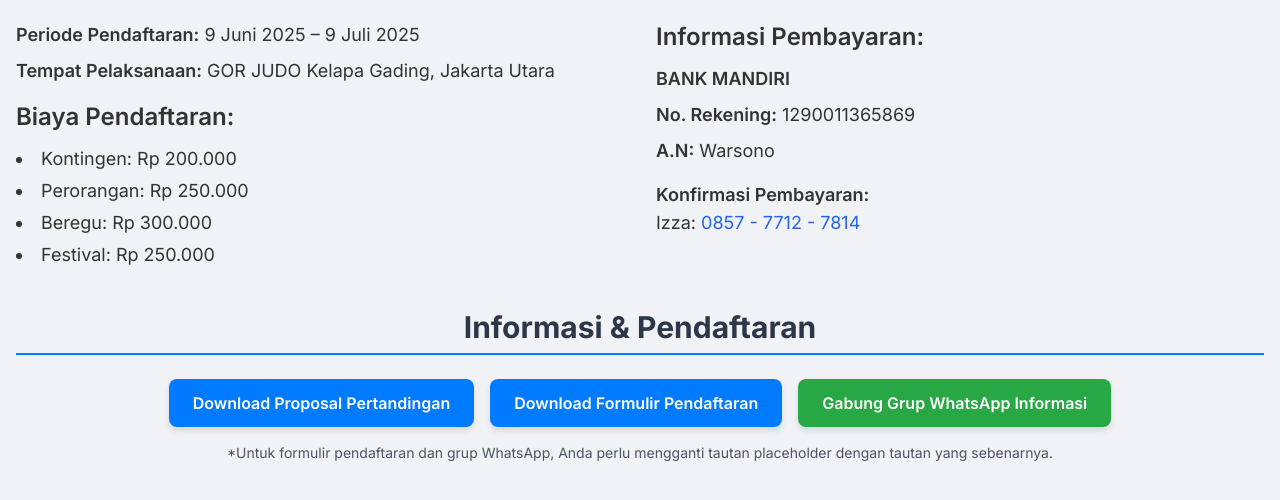
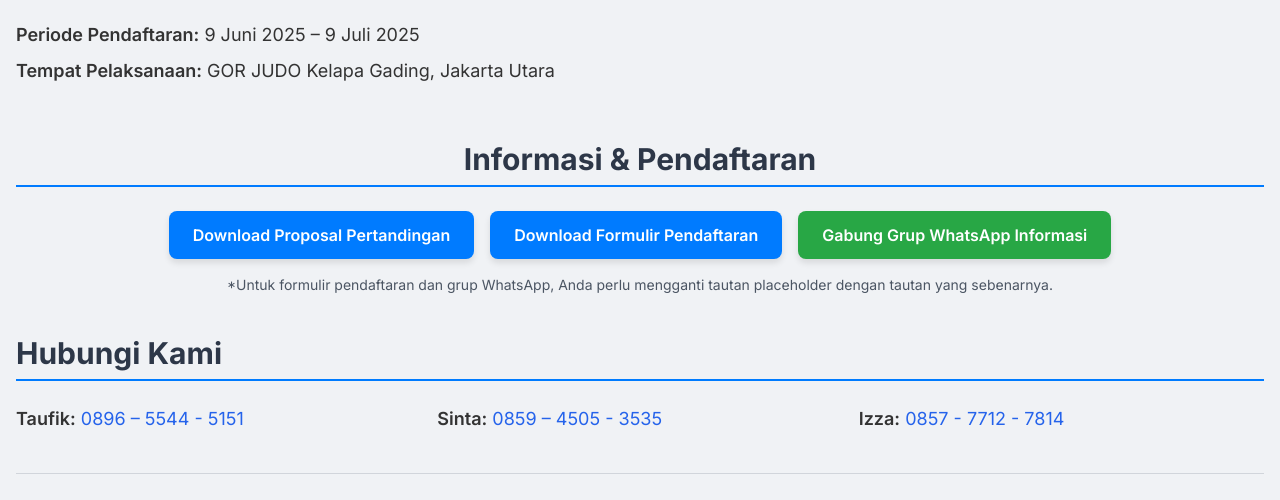
Before and after one commit to opik000027/forki-jaktim, a plain HTML site: page index.html in a window 1280 px wide. Shown: the part 832-1332 px from the top of the page. Drawn offline with nearby package versions, Linux system fonts and the light colour scheme.

Commit message:
Update index.html

```diff
--- a/index.html
+++ b/index.html
@@ -105,23 +105,6 @@
                 <div>
                     <p class="text-lg mb-2"><span class="font-semibold">Periode Pendaftaran:</span> 9 Juni 2025 – 9 Juli 2025</p>
                     <p class="text-lg mb-4"><span class="font-semibold">Tempat Pelaksanaan:</span> GOR JUDO Kelapa Gading, Jakarta Utara</p>
-                    <h4 class="text-2xl font-semibold mb-3">Biaya Pendaftaran:</h4>
-                    <ul class="list-disc list-inside text-lg space-y-1">
-                        <li>Kontingen: Rp 200.000</li>
-                        <li>Perorangan: Rp 250.000</li>
-                        <li>Beregu: Rp 300.000</li>
-                        <li>Festival: Rp 250.000</li>
-                    </ul>
-                </div>
-                <div>
-                    <h4 class="text-2xl font-semibold mb-3">Informasi Pembayaran:</h4>
-                    <p class="text-lg mb-2"><span class="font-semibold">BANK MANDIRI</span></p>
-                    <p class="text-lg mb-2"><span class="font-semibold">No. Rekening:</span> 1290011365869</p>
-                    <p class="text-lg mb-4"><span class="font-semibold">A.N:</span> Warsono</p>
-                    <p class="text-lg mb-4">
-                        <span class="font-semibold">Konfirmasi Pembayaran:</span>
-                        <br>Izza: <a href="https://wa.me/6285777127814" target="_blank" class="text-blue-600 hover:underline">0857 - 7712 - 7814</a>
-                    </p>
                 </div>
             </div>
         </section>
@@ -152,7 +135,7 @@
         <section class="mb-10">
             <h3 class="text-3xl font-bold mb-6 section-title">Hubungi Kami</h3>
             <div class="grid grid-cols-1 md:grid-cols-3 gap-4 text-lg">
-                <p><span class="font-semibold">Husain:</span> <a href="https://wa.me/628119321003" target="_blank" class="text-blue-600 hover:underline">0811 – 9321 - 003</a></p>
+                <p><span class="font-semibold">Taufik:</span> <a href="https://wa.me/6289655445151" target="_blank" class="text-blue-600 hover:underline">0896 – 5544 - 5151</a></p>
                 <p><span class="font-semibold">Sinta:</span> <a href="https://wa.me/6285945053535" target="_blank" class="text-blue-600 hover:underline">0859 – 4505 - 3535</a></p>
                 <p><span class="font-semibold">Izza:</span> <a href="https://wa.me/6285777127814" target="_blank" class="text-blue-600 hover:underline">0857 - 7712 - 7814</a></p>
             </div>
@@ -166,7 +149,6 @@
                 <img src="https://placehold.co/100x100/ADD8E6/000000?text=KONI+Logo" alt="KONI Jakarta Timur Logo" onerror="this.onerror=null;this.src='https://placehold.co/100x100/ADD8E6/000000?text=KONI';" class="rounded-full">
             </div>
             <p class="text-md mt-4">&copy; 2025 Panitia Kejuaraan Karate FORKI Jakarta Timur. All rights reserved.</p>
-            <p class="text-md mt-2">Hormat kami, Dwiana Apriani, S.Kom.</p>
         </footer>
     </div>
 </body>
```
